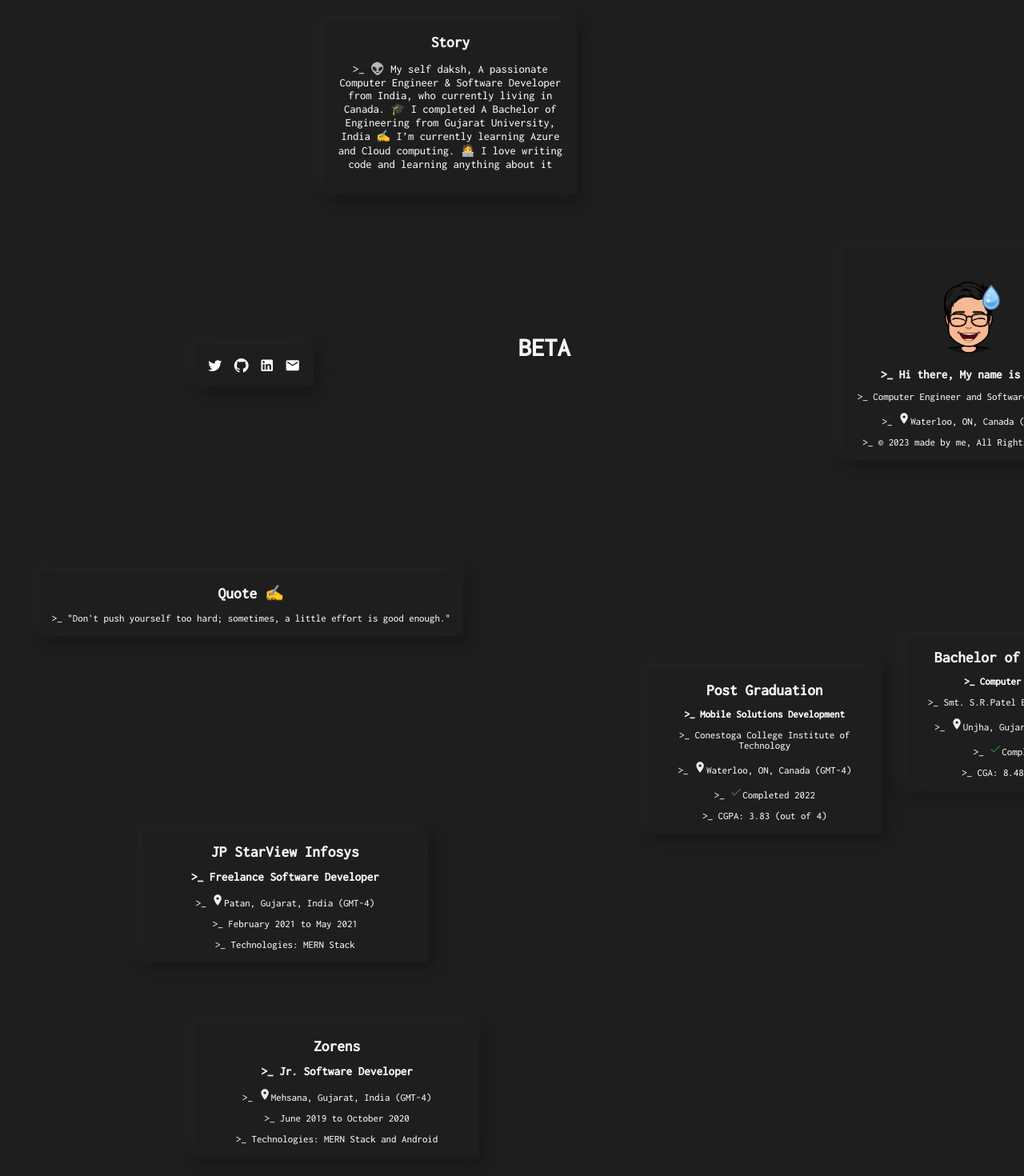
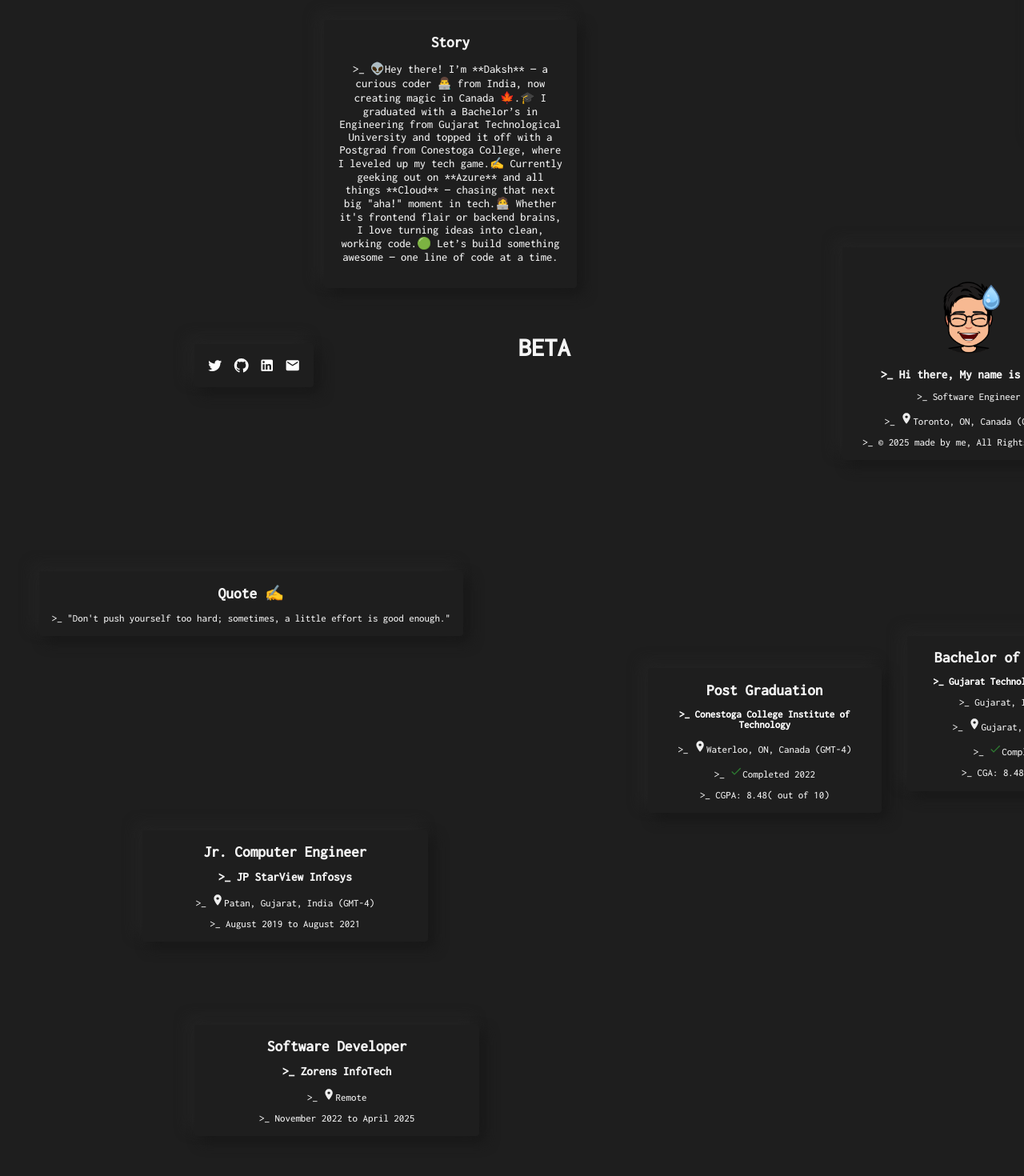
Before and after one commit to daksh23/daksh23.github.io, a React (Create React App) app: page / in a window 1280 px wide. Shown: the part 258-1728 px from the top of the page at 80% size. Built offline with nearby package versions, Linux system fonts and the light colour scheme.

Commit message:
content-updated

```diff
--- a/src/Components/Constant/data.js
+++ b/src/Components/Constant/data.js
@@ -18,19 +18,43 @@ export const data = {
         Sports:"Cricket and Vollyball",
         Treading:"Etherium and CryptoPunks",
         Drones:"DJI Mavic 3",
-        Games:"Mobile Legends: Bang Bang & GTA 6"
+        Games:"Mobile Legends: Bang Bang & Tom Clancy 4 : Ghost Recon"
     },
     heading:{
         Interest:"Interests",
         Story:"Story",
         Quote:"Quote",
         Work:{
-            Jp:"JP StarView Infosys",
-            Zorens:"Zorens",
+            Jp:{
+                Role:"Jr. Computer Engineer",
+                Title:"JP StarView Infosys",
+                Location:"Patan, Gujarat, India (GMT-4)",
+                startYear:"August 2019",
+                endYear:"August 2021"
+            },
+            Zorens:{
+                Role:"Software Developer",
+                Title:"Zorens InfoTech",
+                Location:"Remote",
+                startYear:"November 2022",
+                endYear:"April 2025"
+            }
         },
         Education:{
-            PG:"Post Graduation",
-            BE:"Bachelor of Engineering",
+            PG:{
+                Title:"Post Graduation",
+                College:"Conestoga College Institute of Technology",
+                Location:"Waterloo, ON, Canada (GMT-4)",
+                Year:"2022",
+                CGA:"8.48( out of 10)"
+            },
+            BE:{
+                Title:"Bachelor of Engineering",
+                College:"Gujarat Technological University",
+                Location:"Gujarat, India (GMT-4)",
+                Year:"2019",
+                CGA:"8.48( out of 10)"
+            }
         },
         Projects:{
             Symoti:"Symoti",
--- a/src/Components/Education/Bachelor.js
+++ b/src/Components/Education/Bachelor.js
@@ -9,29 +9,29 @@ const Bachelor = () => {
     return (
         <Stack direction="column" spacing={2} className="BachelorCard">
             <h2>
-                {data.heading.Education.BE}
+                {data.heading.Education.BE.Title}
             </h2>
             <h4>
                 {data.code}
-                Computer Engineering
+                {data.heading.Education.BE.College}
             </h4>
             <p>
                 {data.code}
-                Smt. S.R.Patel Engineering College
+                {data.heading.Education.BE.Location}
             </p>
             <p>
                 {data.code}
                 <LocationOnIcon fontSize='small'/>
-                Unjha, Gujarat, India (GMT-4)
+                {data.heading.Education.BE.Location}
             </p>
             <p>
                 {data.code}
                 <DoneIcon color="success" fontSize="small"/>
-                Completed 2019
+                Completed {data.heading.Education.BE.Year}
             </p>
             <p>
                 {data.code}
-                CGA: 8.48( out of 10)
+                CGA: {data.heading.Education.BE.CGA}
             </p>
         </Stack>
     )
--- a/src/Components/Education/PG.js
+++ b/src/Components/Education/PG.js
@@ -9,28 +9,24 @@ const PG = () => {
     return (
         <Stack direction="column" spacing={2} className="PGCard">
             <h2>
-                {data.heading.Education.PG}
+                {data.heading.Education.PG.Title}
             </h2>
             <h4>
                 {data.code}
-                Mobile Solutions Development
+                {data.heading.Education.PG.College}
             </h4>
             <p>
                 {data.code}
-                Conestoga College Institute of Technology
-            </p>
-            <p>
-                {data.code}
                 <LocationOnIcon fontSize='small'/>
-                Waterloo, ON, Canada (GMT-4)
+                {data.heading.Education.PG.Location}
             </p>
             <p>
             {data.code}
             <DoneIcon color="success" fontSize="small"/>
-            Completed 2022 </p>
+                Completed {data.heading.Education.PG.Year} </p>
             <p>
                 {data.code}
-                CGPA: 3.83 (out of 4)
+                CGPA: {data.heading.Education.PG.CGA}
             </p>
         </Stack>
     )
--- a/src/Components/Personal/Interest.js
+++ b/src/Components/Personal/Interest.js
@@ -28,6 +28,8 @@ const Interest = () => {
         <MovieIcon fontSize='small'/> {data.interest.Book} </p>
         <p> {data.code}
         <MovieIcon fontSize='small'/> {data.interest.MovieAndSeries} </p>
+        <p> {data.code}
+        <MovieIcon fontSize='small'/> {data.interest.Anime} </p>
         <p>{data.code}
         <MusicNoteIcon /> {data.interest.Music}</p>
         <p> {data.code}
--- a/src/Components/Personal/Profile.js
+++ b/src/Components/Personal/Profile.js
@@ -21,14 +21,14 @@ const Profile = () => {
             </h3>
             <p>
                 {data.code}
-                Computer Engineer and Software Developer
+                Software Engineer
             </p>
             <p>
                 {data.code}
                 <LocationOnIcon fontSize='small'/>
-                Waterloo, ON, Canada (GMT-4)
+                Toronto, ON, Canada (GMT-4)
             </p>
-            <p> {data.code} © 2023 made by me, All Rights Reserved</p>
+            <p> {data.code} © 2025 made by me, All Rights Reserved</p>
         </Stack>
     )
 }
--- a/src/Components/Personal/Resume.js
+++ b/src/Components/Personal/Resume.js
@@ -5,7 +5,7 @@ import {Stack} from '@mui/material'
 const Resume = () => {
     return (
         <Stack direction="Column" spacing={2} className="ResumeCard tooltip">
-            <a href="https://daksh23.github.io" target="_blank" rel='noreferrer'>
+            <a href="https://firebasestorage.googleapis.com/v0/b/images-af837.appspot.com/o/Portfolio%2Fcv.pdf?alt=media&token=464c5b79-0c2d-4b0a-abc1-67f3034c8903" target="_blank" rel='noreferrer'>
                 <InsertDriveFileIcon fontSize='large'/>
             </a>
             <span class="tooltip_text">
--- a/src/Components/Personal/SocialMedia.js
+++ b/src/Components/Personal/SocialMedia.js
@@ -28,7 +28,7 @@ const SocialMedia = () => {
 
             <a
                 className='LinkedIn'
-                href="https://www.linkedin.com/in/daksh-patel-4d"
+                href="https://www.linkedin.com/in/daksh-patel-2338d/"
                 target="_blank"
                 rel="noopener noreferrer">
                 <LinkedInIcon/>
--- a/src/Components/Personal/Story.js
+++ b/src/Components/Personal/Story.js
@@ -1,23 +1,34 @@
-import React from 'react'
-import {Stack} from '@mui/material';
-import {data} from '../Constant/data'
+import React from "react";
+import { Stack } from "@mui/material";
+import { data } from "../Constant/data";
 
 const Story = () => {
-
   return (
     <Stack className="StoryCard">
       <h2
         style={{
           padding: 0,
           margin: 0
-            }}>
+        }}
+      >
         {data.heading.Story}
       </h2>
-            <p className='Story'>
-                  {data.code} {data.textIcon.alien}  My self daksh, A passionate Computer Engineer & Software Developer from India, who currently living in Canada. {data.textIcon.degree} I completed A Bachelor of Engineering from Gujarat University, India {data.textIcon.writing} I’m currently learning Azure and Cloud computing. {data.textIcon.codeBoy} I love writing code and learning anything about it
+      <p className="Story">
+        {data.code} {data.textIcon.alien}
+        Hey there! I’m **Daksh** — a curious coder 👨‍💻 from India, now creating
+        magic in Canada 🍁.
+        {data.textIcon.degree} I graduated with a Bachelor’s in Engineering from
+        Gujarat Technological University and topped it off with a Postgrad from
+        Conestoga College, where I leveled up my tech game.
+        {data.textIcon.writing} Currently geeking out on **Azure** and all
+        things **Cloud** — chasing that next big "aha!" moment in tech.
+        {data.textIcon.codeBoy} Whether it's frontend flair or backend brains, I
+        love turning ideas into clean, working code.
+        {data.textIcon.greenDot} Let’s build something awesome — one line of
+        code at a time.
       </p>
     </Stack>
-    )
-}
+  );
+};
 
-export default Story
+export default Story;
--- a/src/Components/Work/JPstarview.js
+++ b/src/Components/Work/JPstarview.js
@@ -7,13 +7,12 @@ const JPstarview = () => {
 
   return (
     <Stack direction="column" spacing={2} className="JpstarviewCard">
-        <h2> {data.heading.Work.Jp} </h2>
-        <h3> {data.code} Freelance Software Developer </h3>
+        <h2> {data.heading.Work.Jp.Role} </h2>
+        <h3> {data.code} {data.heading.Work.Jp.Title} </h3>
         <p>
-        {data.code} <LocationOnIcon fontSize='small' />Patan, Gujarat, India (GMT-4)
+        {data.code} <LocationOnIcon fontSize='small' />{data.heading.Work.Jp.Location}
         </p>
-        <p> {data.code} February 2021 to May 2021 </p>
-        <p> {data.code} Technologies: MERN Stack </p>
+        <p> {data.code} {data.heading.Work.Jp.startYear} to {data.heading.Work.Jp.endYear} </p>
     </Stack>
   )
 }
--- a/src/Components/Work/Zorens.js
+++ b/src/Components/Work/Zorens.js
@@ -8,24 +8,20 @@ const Zorens = () => {
     return (
         <Stack direction="column" spacing={2} className="ZorensCard">
             <h2>
-                {data.heading.Work.Zorens}
+                {data.heading.Work.Zorens.Role}
             </h2>
             <h3>
                 {data.code}
-                Jr. Software Developer
+                {data.heading.Work.Zorens.Title}
             </h3>
             <p>
                 {data.code}
                 <LocationOnIcon fontSize='small'/>
-                Mehsana, Gujarat, India (GMT-4)
+                {data.heading.Work.Zorens.Location}
             </p>
             <p>
                 {data.code}
-                June 2019 to October 2020
-            </p>
-            <p>
-                {data.code}
-                Technologies: MERN Stack and Android
+                {data.heading.Work.Zorens.startYear} to {data.heading.Work.Zorens.endYear}
             </p>
         </Stack>
     )
```
Lines whose indentation alone changed are shown as unchanged.
